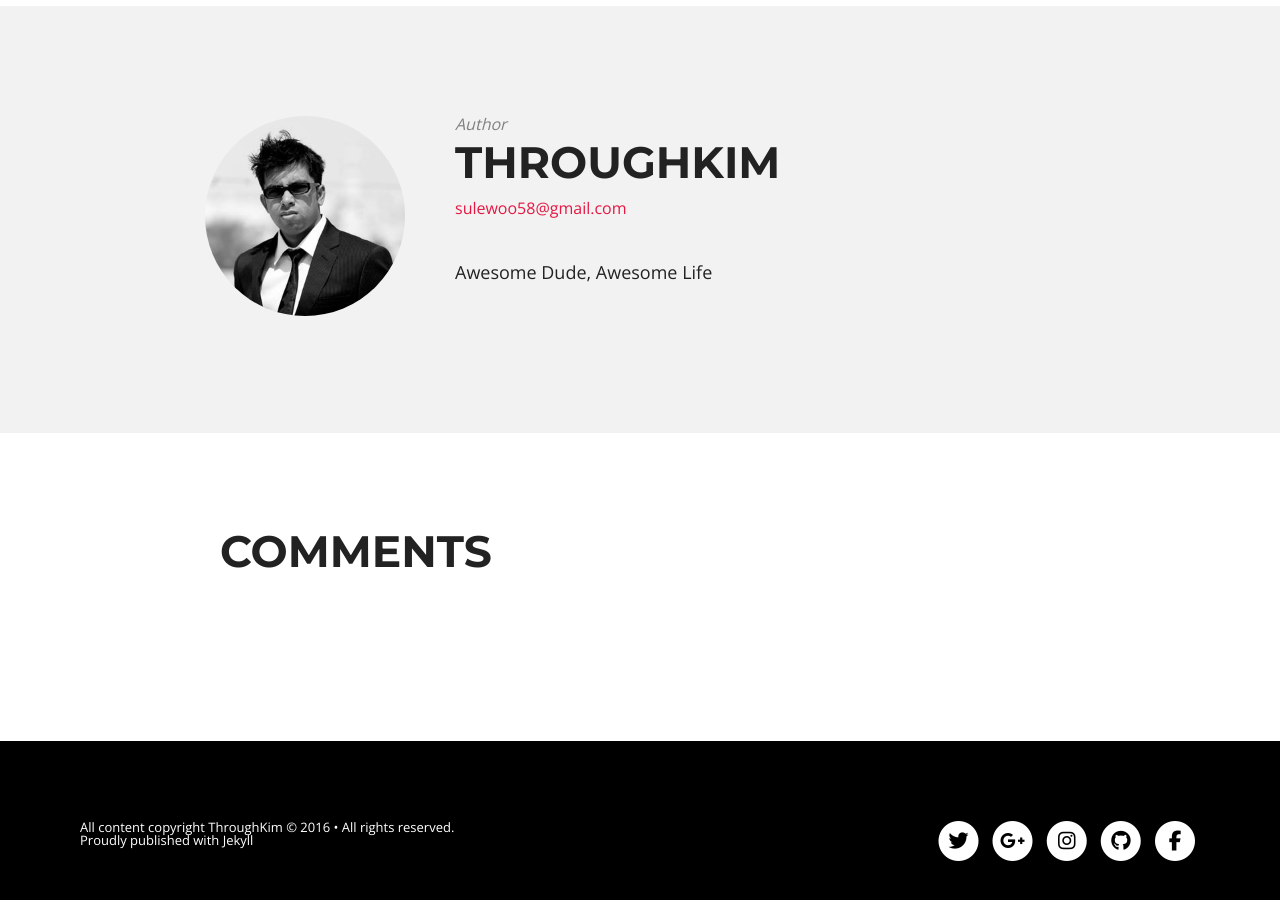
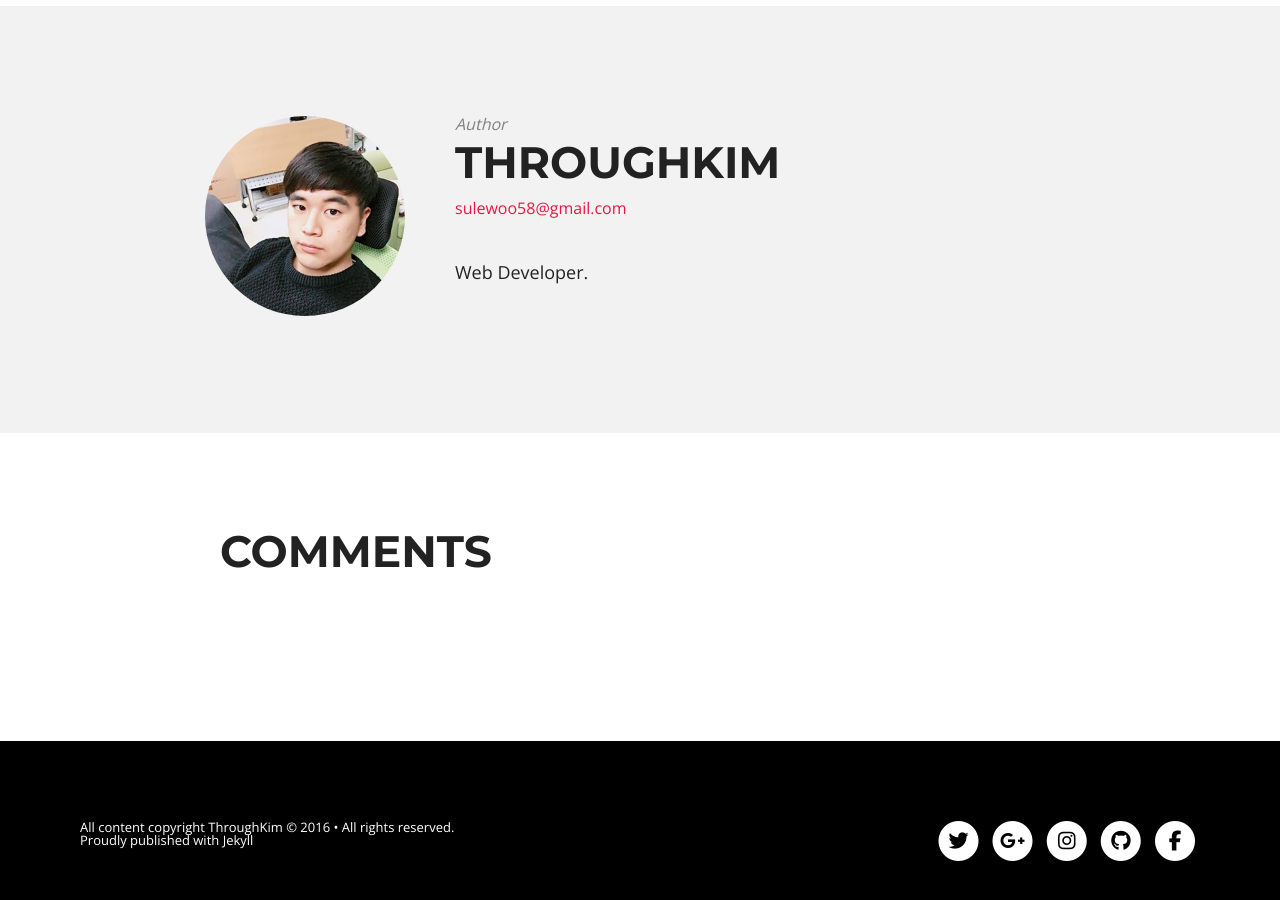
Before and after one commit to sulewoo58/sulewoo58.github.io, a Jekyll site: the page built from _posts/2016-12-22-test-markdown.md, in a window 1280 px wide and 900 px high, scrolled down 1744 px. Built offline with Jekyll 4.4.1, drawn with Linux system fonts in a browser that asks for light colours; nearby versions of some CDN libraries; library files that are not in the unit come from our copies.

Commit message:
change profile

```diff
--- a/_config.yml
+++ b/_config.yml
@@ -12,10 +12,10 @@
 # Owner/author information
 owner:
   name:           ThroughKim
-  avatar:         hmfaysal.jpg
+  avatar:         profile_img.jpg
   email:          sulewoo58@gmail.com
   # Use the coder's toolbox at https://coderstoolbox.net/string/#!encoding=xml&action=encode&charset=us_ascii to encode your description into XML string
-  description:    Awesome Dude, Awesome Life
+  description:    Web Developer.
   # Social networking links used in footer. Update and remove as you like.
   twitter:        hmfaysal
   facebook:       hmfaysal
```
Also changed, not shown: images/profile_img.jpg (added).
